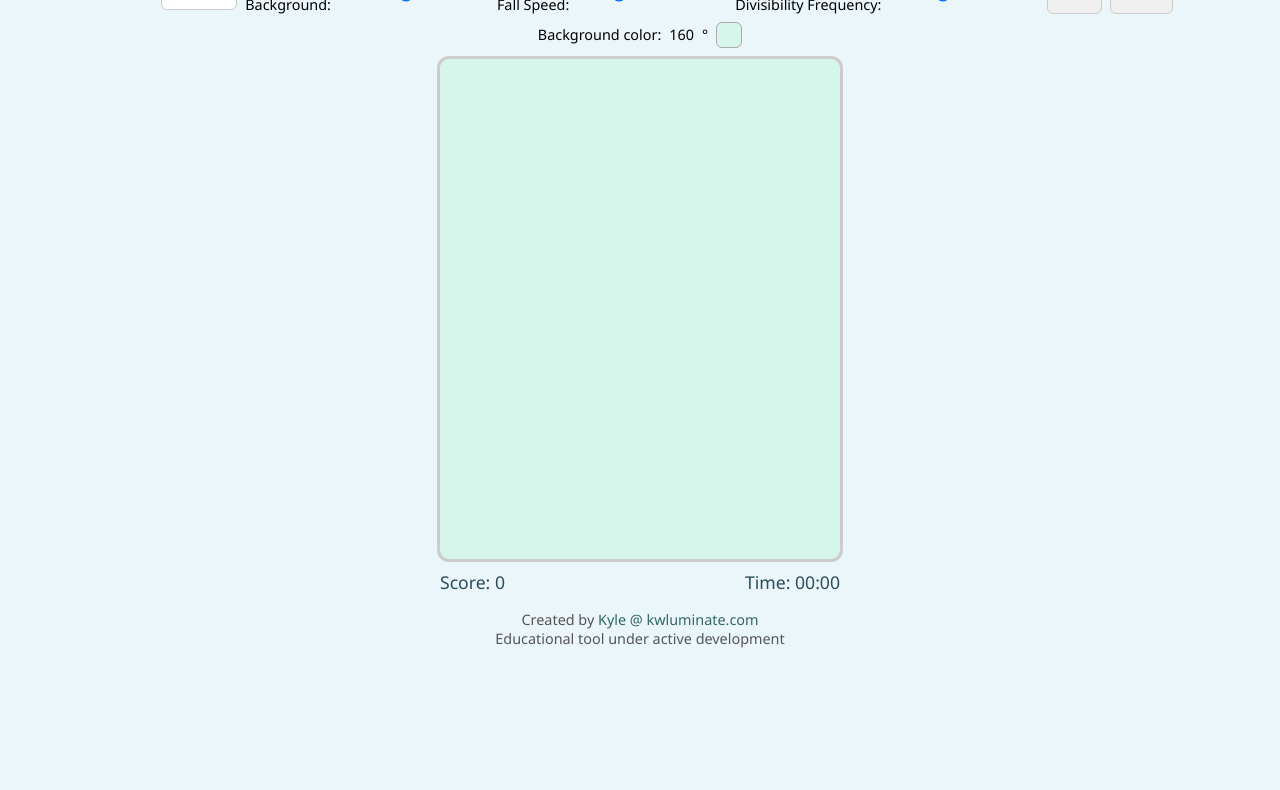
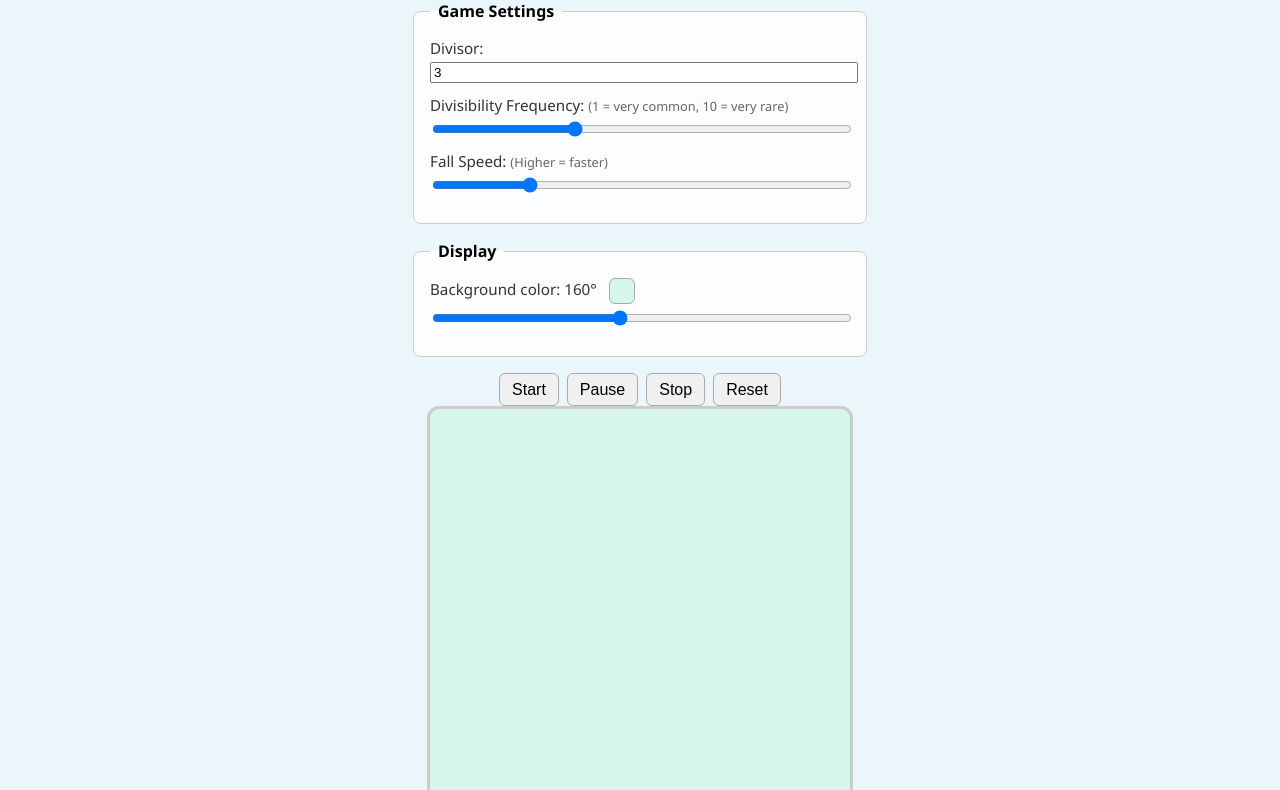
Before and after one commit to EcoKyle/FactorFall, a plain HTML site: page index.html in a window 1280 px wide. Shown: the part 90-880 px from the top of the page. Before the commit the page ends 800 px from the top, so only its background shows below. Drawn offline with Linux system fonts and the light colour scheme.

Commit message:
Update index.html

```diff
--- a/index.html
+++ b/index.html
@@ -12,60 +12,70 @@
       display: flex;
       flex-direction: column;
       align-items: center;
-      min-height: 100vh;
+      padding: 1rem;
     }
 
     h1 {
-      margin: 1rem 0 0.5rem;
-      font-size: 2rem;
+      margin-bottom: 1rem;
+      font-size: 1.8rem;
       color: #2a4b5c;
+      text-align: center;
     }
 
-    #controls {
+    #game-container {
+      width: 100%;
+      max-width: 420px;
       display: flex;
-      flex-wrap: wrap;
-      justify-content: center;
-      gap: 0.5rem;
-      margin-bottom: 0.5rem;
+      flex-direction: column;
+      align-items: center;
     }
 
-    input, button, select {
-      font-size: 1rem;
-      padding: 0.4rem 0.6rem;
-      border-radius: 6px;
+    fieldset {
       border: 1px solid #ccc;
+      border-radius: 8px;
+      padding: 1rem;
+      margin-bottom: 1rem;
+      width: 100%;
+      background: #ffffffcc;
+    }
+
+    fieldset legend {
+      font-weight: bold;
+      padding: 0 0.5rem;
+    }
+
+    .control-group {
+      display: flex;
+      flex-direction: column;
+      margin-bottom: 0.75rem;
     }
 
     label {
-      font-size: 0.9rem;
+      margin-bottom: 0.25rem;
+      font-size: 0.95rem;
+      color: #333;
     }
 
-    #hue-label {
-      font-size: 0.9rem;
-      display: flex;
-      align-items: center;
-      gap: 0.5rem;
-      margin-bottom: 0.5rem;
+    input[type="range"], input[type="number"] {
+      width: 100%;
     }
 
-    #preview {
-      width: 24px;
-      height: 24px;
-      border-radius: 6px;
-      border: 1px solid #aaa;
+    .readonly {
+      font-size: 0.8rem;
+      color: #666;
+      margin-top: 0.2rem;
     }
 
     #game-board {
       position: relative;
-      width: 95%;
-      max-width: 400px;
+      width: 100%;
       height: 500px;
       border: 3px solid #ccc;
+      border-radius: 12px;
       background: hsl(160, 60%, 90%);
-      border-radius: 12px;
-      overflow: hidden;
       background-image: radial-gradient(#d0edf6 1px, transparent 1px);
       background-size: 20px 20px;
+      overflow: hidden;
       transition: background 0.3s ease;
     }
 
@@ -83,7 +93,6 @@
       align-items: center;
       justify-content: center;
       box-shadow: 0 4px 10px rgba(0,0,0,0.1);
-      transition: transform 0.2s ease, background 0.3s ease;
       cursor: pointer;
     }
 
@@ -94,16 +103,46 @@
     #info-bar {
       display: flex;
       justify-content: space-between;
-      width: 95%;
-      max-width: 400px;
+      width: 100%;
       margin-top: 0.5rem;
-      font-size: 1.1rem;
+      font-size: 1rem;
       color: #2a4b5c;
+    }
+
+    #preview {
+      width: 24px;
+      height: 24px;
+      border-radius: 6px;
+      border: 1px solid #aaa;
+      display: inline-block;
+      margin-left: 0.5rem;
+      vertical-align: middle;
+    }
+
+    #button-row {
+      display: flex;
+      justify-content: space-between;
+      gap: 0.5rem;
+    }
+
+    button {
+      padding: 0.4rem 0.75rem;
+      font-size: 1rem;
+      border-radius: 6px;
+      border: 1px solid #aaa;
+      background: #f0f0f0;
+      cursor: pointer;
+    }
+
+    button:disabled {
+      background: #ddd;
+      color: #888;
+      cursor: not-allowed;
     }
 
     footer {
       margin-top: 1rem;
-      font-size: 0.9rem;
+      font-size: 0.85rem;
       color: #555;
       text-align: center;
     }
@@ -112,50 +151,53 @@
       color: #336666;
       text-decoration: none;
     }
-
-    @media (max-width: 600px) {
-      .tile {
-        width: 40px;
-        height: 40px;
-        font-size: 1.1rem;
-      }
-    }
   </style>
 </head>
 <body>
-  <h1>FactorFall – Raindrop Mode</h1>
+  <h1>FactorFall</h1>
+  <div id="game-container">
+    <fieldset id="settings">
+      <legend>Game Settings</legend>
 
-  <div id="controls">
-    <label>Divisor:
-      <input type="number" id="divisor" value="3" min="2" max="12" />
-    </label>
+      <div class="control-group">
+        <label for="divisor">Divisor:</label>
+        <input type="number" id="divisor" value="3" min="2" max="12" />
+      </div>
 
-    <label>Background:
-      <input type="range" id="hue" min="0" max="360" value="160" />
-    </label>
+      <div class="control-group">
+        <label for="frequency">Divisibility Frequency: <span class="readonly">(1 = very common, 10 = very rare)</span></label>
+        <input type="range" id="frequency" min="1" max="10" step="1" value="4" />
+      </div>
 
-    <label>Fall Speed:
-      <input type="range" id="speed" min="0.5" max="5" step="0.1" value="1.5" />
-    </label>
+      <div class="control-group">
+        <label for="speed">Fall Speed: <span class="readonly">(Higher = faster)</span></label>
+        <input type="range" id="speed" min="0.5" max="5" step="0.1" value="1.5" />
+      </div>
+    </fieldset>
 
-    <label>Divisibility Frequency:
-      <input type="range" id="frequency" min="1" max="10" step="1" value="4" />
-    </label>
+    <fieldset>
+      <legend>Display</legend>
+      <div class="control-group">
+        <label for="hue">Background color: <span id="hue-value">160</span>°
+          <span id="preview" style="background: hsl(160, 60%, 90%)"></span>
+        </label>
+        <input type="range" id="hue" min="0" max="360" value="160" />
+      </div>
+    </fieldset>
 
-    <button id="start-btn" onclick="startGame()">Start</button>
-    <button onclick="resetGame()">Reset</button>
-  </div>
+    <div id="button-row">
+      <button id="start-btn" onclick="startGame()">Start</button>
+      <button onclick="pauseGame()">Pause</button>
+      <button onclick="stopGame()">Stop</button>
+      <button onclick="resetGame()">Reset</button>
+    </div>
 
-  <div id="hue-label">
-    Background color: <span id="hue-value">160</span>°
-    <div id="preview" style="background: hsl(160, 60%, 90%);"></div>
-  </div>
+    <div id="game-board"></div>
 
-  <div id="game-board"></div>
-
-  <div id="info-bar">
-    <div id="score">Score: 0</div>
-    <div id="timer">Time: 00:00</div>
+    <div id="info-bar">
+      <div id="score">Score: 0</div>
+      <div id="timer">Time: 00:00</div>
+    </div>
   </div>
 
   <footer>
@@ -165,53 +207,78 @@
 
   <script>
     const board = document.getElementById("game-board");
+    const hueInput = document.getElementById("hue");
+    const hueValue = document.getElementById("hue-value");
+    const preview = document.getElementById("preview");
+    const settingsFieldset = document.getElementById("settings");
+    const startBtn = document.getElementById("start-btn");
     const scoreDisplay = document.getElementById("score");
-    const hueInput = document.getElementById("hue");
-    const hueValueDisplay = document.getElementById("hue-value");
-    const preview = document.getElementById("preview");
     const timerDisplay = document.getElementById("timer");
-    const startBtn = document.getElementById("start-btn");
     const speedInput = document.getElementById("speed");
     const frequencyInput = document.getElementById("frequency");
 
     let divisor = 3;
     let score = 0;
     let tileId = 0;
-    let gameInterval;
-    let timerInterval;
+    let gameInterval, timerInterval;
     let elapsedSeconds = 0;
     let fallSpeed = 1.5;
     let frequency = 4;
+    let isPaused = false;
 
     function startGame() {
-      resetGame();
+      resetGame(false);
       divisor = parseInt(document.getElementById("divisor").value);
       fallSpeed = parseFloat(speedInput.value);
       frequency = parseInt(frequencyInput.value);
+      settingsFieldset.disabled = true;
       startBtn.disabled = true;
       gameInterval = setInterval(spawnTile, 1000);
       timerInterval = setInterval(updateTimer, 1000);
-      applyHue(); // apply background color
+      applyHue();
     }
 
-    function resetGame() {
+    function resetGame(clearScore = true) {
       clearInterval(gameInterval);
       clearInterval(timerInterval);
       board.innerHTML = "";
-      score = 0;
       tileId = 0;
       elapsedSeconds = 0;
-      timerDisplay.textContent = "Time: 00:00";
-      scoreDisplay.textContent = "Score: 0";
+      if (clearScore) score = 0;
+      updateDisplay();
+      settingsFieldset.disabled = false;
       startBtn.disabled = false;
+      isPaused = false;
+    }
+
+    function pauseGame() {
+      if (!isPaused) {
+        clearInterval(gameInterval);
+        clearInterval(timerInterval);
+        isPaused = true;
+      } else {
+        gameInterval = setInterval(spawnTile, 1000);
+        timerInterval = setInterval(updateTimer, 1000);
+        isPaused = false;
+      }
+    }
+
+    function stopGame() {
+      clearInterval(gameInterval);
+      clearInterval(timerInterval);
+      isPaused = false;
+    }
+
+    function updateDisplay() {
+      timerDisplay.textContent = `Time: ${String(Math.floor(elapsedSeconds / 60)).padStart(2, "0")}:${String(elapsedSeconds % 60).padStart(2, "0")}`;
+      scoreDisplay.textContent = `Score: ${score}`;
     }
 
     function spawnTile() {
       let num;
       const makeDivisible = Math.random() < 1 / frequency;
       if (makeDivisible) {
-        let factor = Math.floor(Math.random() * 10) + 1;
-        num = divisor * factor;
+        num = divisor * (Math.floor(Math.random() * 10) + 1);
       } else {
         do {
           num = Math.floor(Math.random() * 90) + 10;
@@ -223,8 +290,6 @@
       tile.textContent = num;
       tile.style.left = Math.random() * (board.clientWidth - 60) + "px";
       tile.style.top = "0px";
-      tile.dataset.value = num;
-      tile.dataset.id = tileId++;
       board.appendChild(tile);
 
       const fall = setInterval(() => {
@@ -238,15 +303,15 @@
       }, 10);
 
       tile.onclick = () => {
-        const val = parseInt(tile.dataset.value);
+        const val = parseInt(tile.textContent);
         if (val % divisor === 0) {
           score += 1;
-          tile.style.background = "#5cb85c"; // green
+          tile.style.background = "#5cb85c";
         } else {
           score -= 1;
-          tile.style.background = "#d9534f"; // red
+          tile.style.background = "#d9534f";
         }
-        scoreDisplay.textContent = "Score: " + score;
+        updateDisplay();
         setTimeout(() => {
           clearInterval(fall);
           tile.remove();
@@ -256,9 +321,7 @@
 
     function updateTimer() {
       elapsedSeconds++;
-      const mins = String(Math.floor(elapsedSeconds / 60)).padStart(2, "0");
-      const secs = String(elapsedSeconds % 60).padStart(2, "0");
-      timerDisplay.textContent = `Time: ${mins}:${secs}`;
+      updateDisplay();
     }
 
     function applyHue() {
@@ -266,7 +329,7 @@
       const bgColor = `hsl(${hue}, 60%, 90%)`;
       preview.style.background = bgColor;
       board.style.background = bgColor;
-      hueValueDisplay.textContent = hue;
+      hueValue.textContent = hue;
     }
 
     hueInput.addEventListener("input", applyHue);
```
